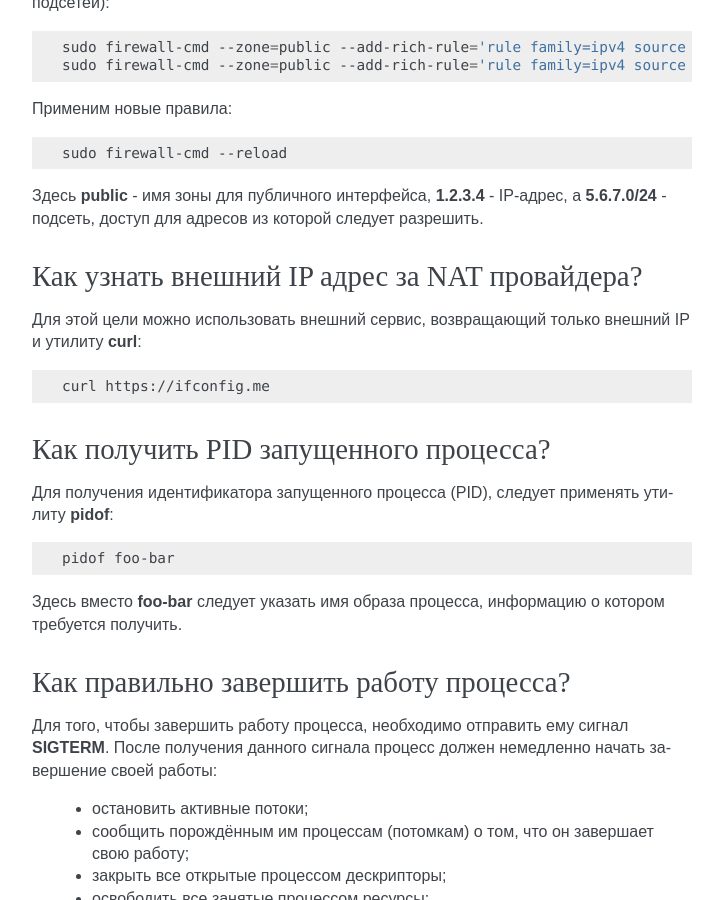
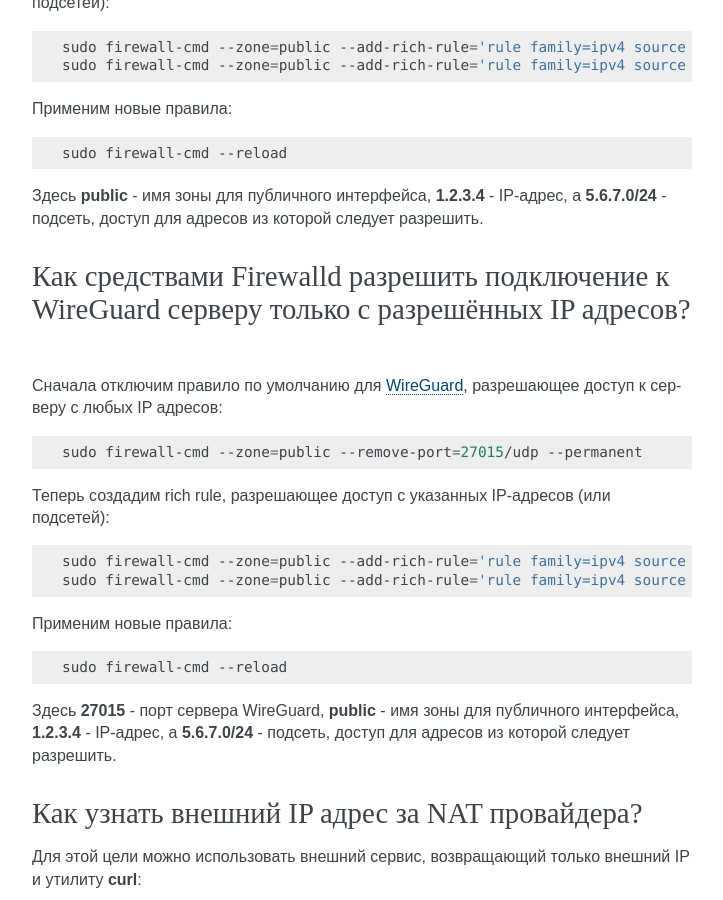
Before and after one commit to RussianFedora/FAQ, a Sphinx documentation site: the page built from source/administration.rst, in a window 1280 px wide and 900 px high, scrolled down 12569 px. Shown: the whole window, without its empty margins (388-1111 px from the left). Built offline with Sphinx 7.4.7, drawn with Linux system fonts in a browser that asks for light colours; some of the changed text lies outside the part shown.

Commit message:
Added question about blocking all incoming connections to WireGuard server, except allowed.

```diff
--- a/source/administration.rst
+++ b/source/administration.rst
@@ -772,6 +772,33 @@
 
 Здесь **public** - имя зоны для публичного интерфейса, **1.2.3.4** - IP-адрес, а **5.6.7.0/24** - подсеть, доступ для адресов из которой следует разрешить.
 
+.. index:: firewall, firewalld, wireguard
+.. _wireguard-allowed-ips:
+
+Как средствами Firewalld разрешить подключение к WireGuard серверу только с разрешённых IP адресов?
+======================================================================================================
+
+Сначала отключим правило по умолчанию для :ref:`WireGuard <using-wireguard>`, разрешающее доступ к серверу с любых IP адресов:
+
+.. code-block:: bash
+
+    sudo firewall-cmd --zone=public --remove-port=27015/udp --permanent
+
+Теперь создадим rich rule, разрешающее доступ с указанных IP-адресов (или подсетей):
+
+.. code-block:: bash
+
+    sudo firewall-cmd --zone=public --add-rich-rule='rule family=ipv4 source address="1.2.3.4" port port=27015 protocol=udp accept' --permanent
+    sudo firewall-cmd --zone=public --add-rich-rule='rule family=ipv4 source address="5.6.7.0/24" port port=27015 protocol=udp accept' --permanent
+
+Применим новые правила:
+
+.. code-block:: bash
+
+    sudo firewall-cmd --reload
+
+Здесь **27015** - порт сервера WireGuard, **public** - имя зоны для публичного интерфейса, **1.2.3.4** - IP-адрес, а **5.6.7.0/24** - подсеть, доступ для адресов из которой следует разрешить.
+
 .. index:: ip address, external ip, curl
 .. _get-external-ip:
 
```
